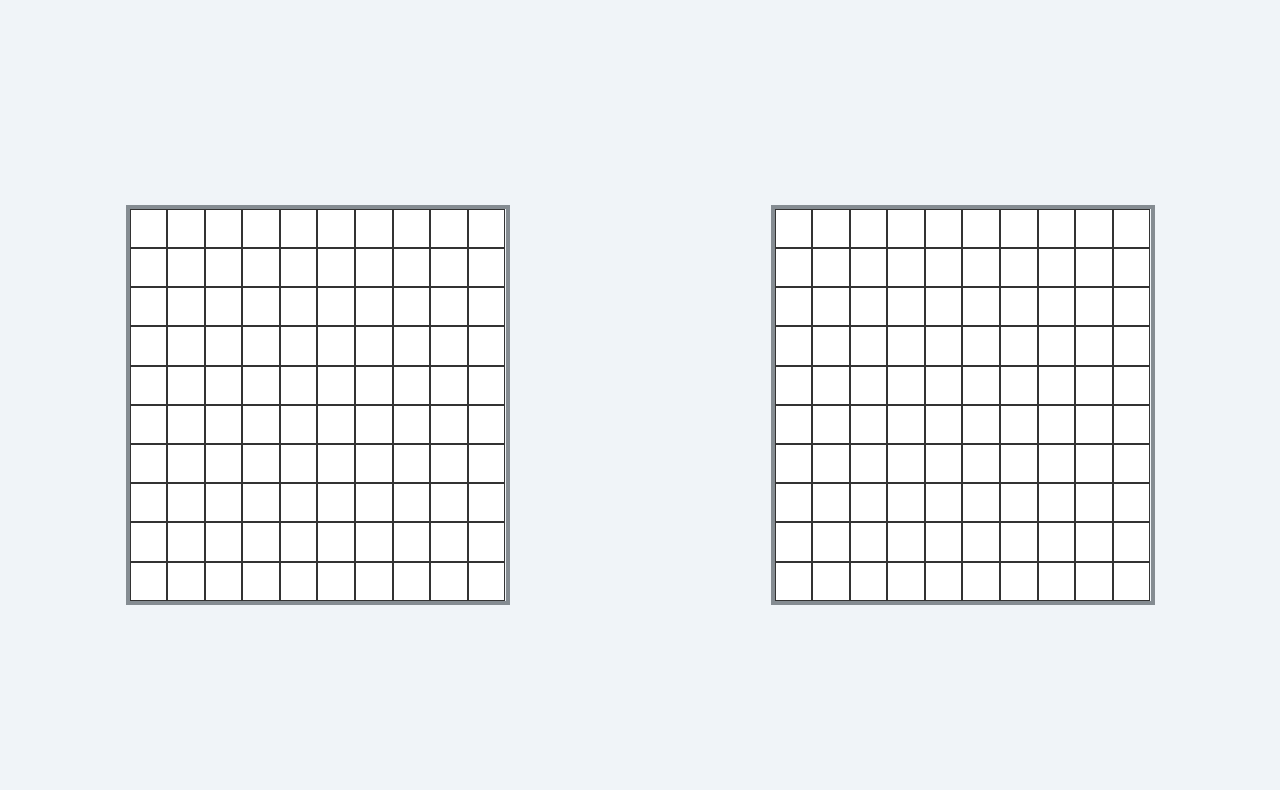
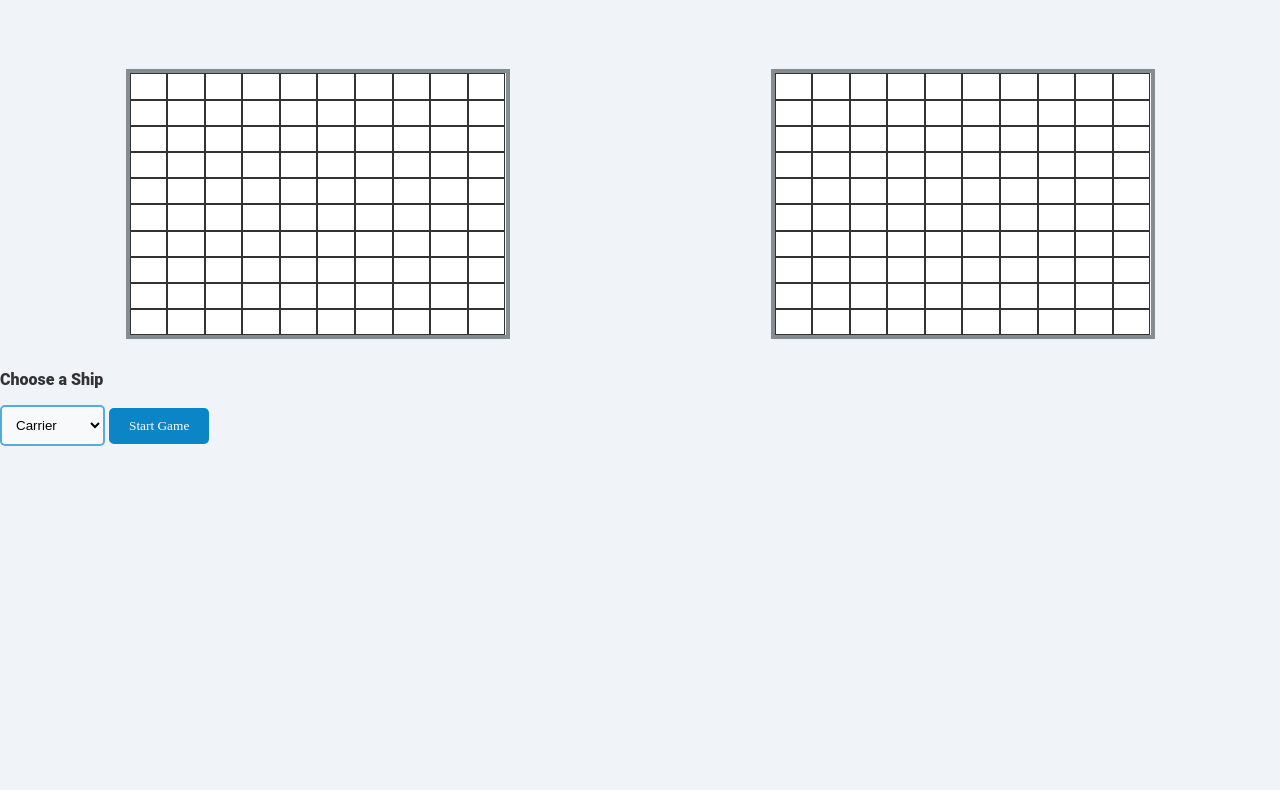
Before and after one commit to HaileabWolde/BattleShip_Odin, a website built with webpack: page src/index.html in a window 1280 px wide. Shown: the part 75-865 px from the top of the page. After the commit the page ends 821 px from the top, so only its background shows below. Built offline with nearby package versions, Linux system fonts and the light colour scheme.

Commit message:
started working on the DOM mainpulation

```diff
--- a/src/index.html
+++ b/src/index.html
@@ -14,5 +14,15 @@
          <div id="p2" class="board"></div>
 
     </div>
+    <div class="inputfield">
+       <p>Choose a Ship</p>
+       <select id="shipType">
+            <option value="5">Carrier</option>
+             <option value="4">BattleShip</option>
+              <option value="3">Cruiser</option>
+               <option value="2">Destroyer</option>
+       </select>
+       <button id="start-btn" > Start Game</button>
+    </div>
 </body>
 </html>
--- a/src/index.js
+++ b/src/index.js
@@ -3,6 +3,7 @@ import Player from "./Player";
 import ship from "./ship";
 const grids = document.getElementsByClassName('board');
 const rows = document.getElementsByClassName("gridrow");
+const startButton = document.getElementById('start-btn');
 
 for (let g of grids) {  // loop over both boards
   for (let i = 0; i < 10; i++) {
@@ -22,10 +23,15 @@ for (let r of rows){
 }
 
 const playerOne = new Player("Haileab")
-const shipOne = new ship(3);
-for (let r of rows){
- r.addEventListener('click', (e) => playerOne.placeCoordinate(shipOne, r.id, e.target.id))
+startButton.addEventListener('click', ()=> {
+  for (let r of rows){
+ r.addEventListener('click', (e) => {
+  let shipType = document.querySelector('#shipType').value;
+  let shipOne = new ship(shipType)
+  playerOne.placeCoordinate(shipOne, r.id, e.target.id)
+ })
  /*
   this is Because it is defining a function not calling it.
  */
 }
+})
--- a/src/style.css
+++ b/src/style.css
@@ -6,6 +6,8 @@ html, body{
      font-family: 'Montserrat', sans-serif;
   background-color: #f0f4f8;
   color: #333;
+    font-family: "Roboto", serif;
+    font-weight: 800;
   }
    *{
       box-sizing: border-box;
@@ -14,7 +16,8 @@ html, body{
     text-align: center;
   }
   .boards{
-     height: 100%;
+    margin-top: 70px;
+     height: 300px;
     width: 100%;
     display: flex;
     align-items: center;
@@ -22,7 +25,7 @@ html, body{
     gap: 10px;
   }
   #p1, #p2{
-    height: 50%;
+    height: 90%;
     width: 30%;
     display: grid;
       grid-template-columns: repeat(10, 1fr);
@@ -41,3 +44,32 @@ html, body{
     border: solid #333 1px;
     cursor: pointer;
   }
+  #shipType{
+    background-color: rgb(248, 249, 250);
+    cursor: pointer;
+    border-radius: 5px;
+    border-width: 2px;
+    border-style: solid;
+    border-color: rgb(84, 172, 219);
+    border-image: initial;
+    padding: 10px;
+    outline: none;
+  }
+  #start-btn{
+    background-color: rgb(12, 133, 198);
+    font-family: serif;
+    cursor: pointer;
+    color: white;
+    outline: none;
+    border-width: initial;
+    border-style: none;
+    border-color: initial;
+    border-image: initial;
+    border-radius: 5px;
+    padding: 10px 20px;
+  }
+  #start-btn:hover{
+    background-color: rgb(10, 111, 155);
+    scale: 1.05;
+    transition: 0.3s;
+  }
```
